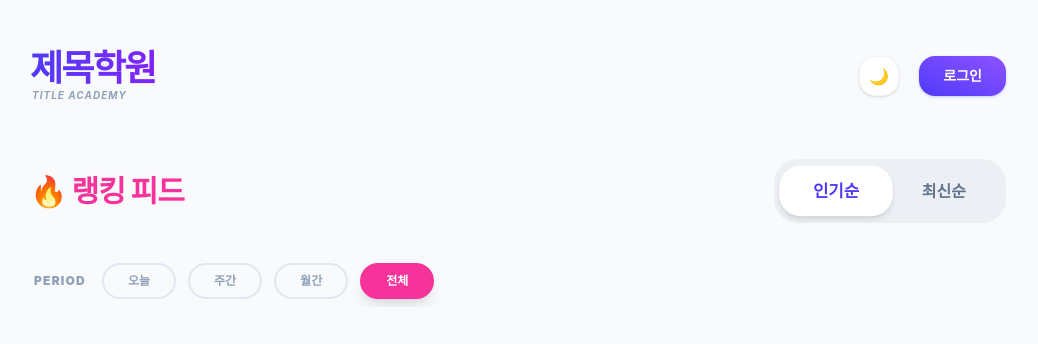
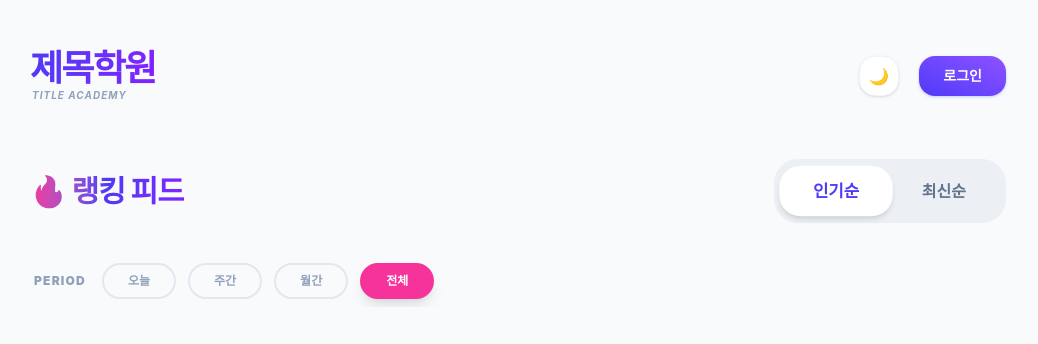
Before and after one commit to hoehoeabi/cold_drip, a React (Vite) app: page / in a window 1280 px wide. Shown: the top 344 px of the page, without its empty margins (122-1160 px from the left). Built offline with nearby package versions, Linux system fonts and the light colour scheme; no server answers; the database is empty.

Commit message:
UI : 랭킹피드에 그라데이션 추가

```diff
--- a/src/features/posts/PostList.jsx
+++ b/src/features/posts/PostList.jsx
@@ -85,7 +85,11 @@
       <div className="flex flex-col gap-8 mb-10">
         <div className="flex justify-between items-center">
           <h2
-            className={`text-3xl font-black tracking-tight ${isMyPage ? "text-slate-800 dark:text-slate-100" : "text-pink-500"}`}
+            className={`text-3xl font-black tracking-tight ${
+              isMyPage
+                ? "text-slate-800 dark:text-slate-100"
+                : "text-transparent bg-clip-text bg-gradient-to-r from-pink-500 via-indigo-600 to-violet-600"
+            }`}
           >
             {isMyPage ? "내 명예의 전당" : "🔥 랭킹 피드"}
           </h2>
```
